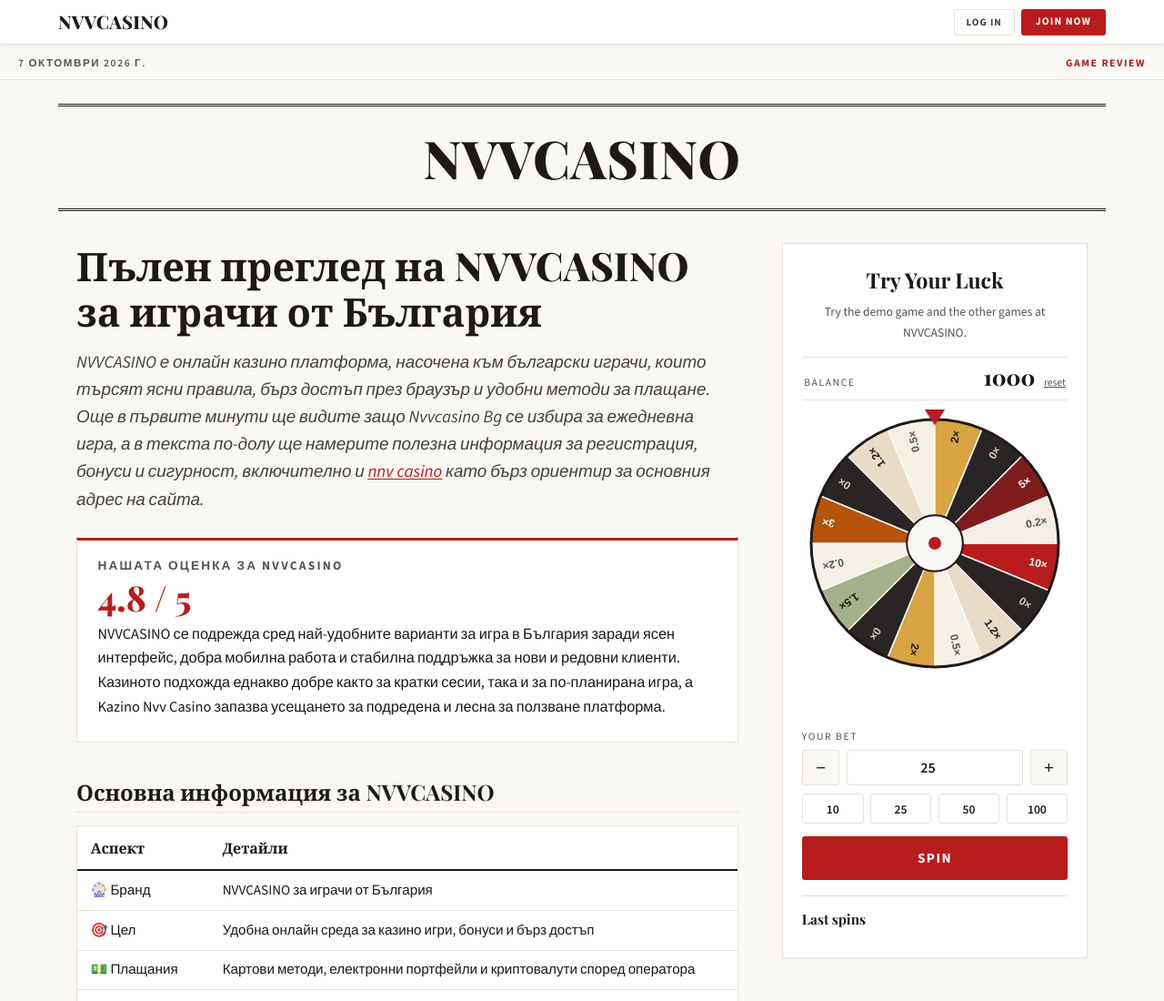
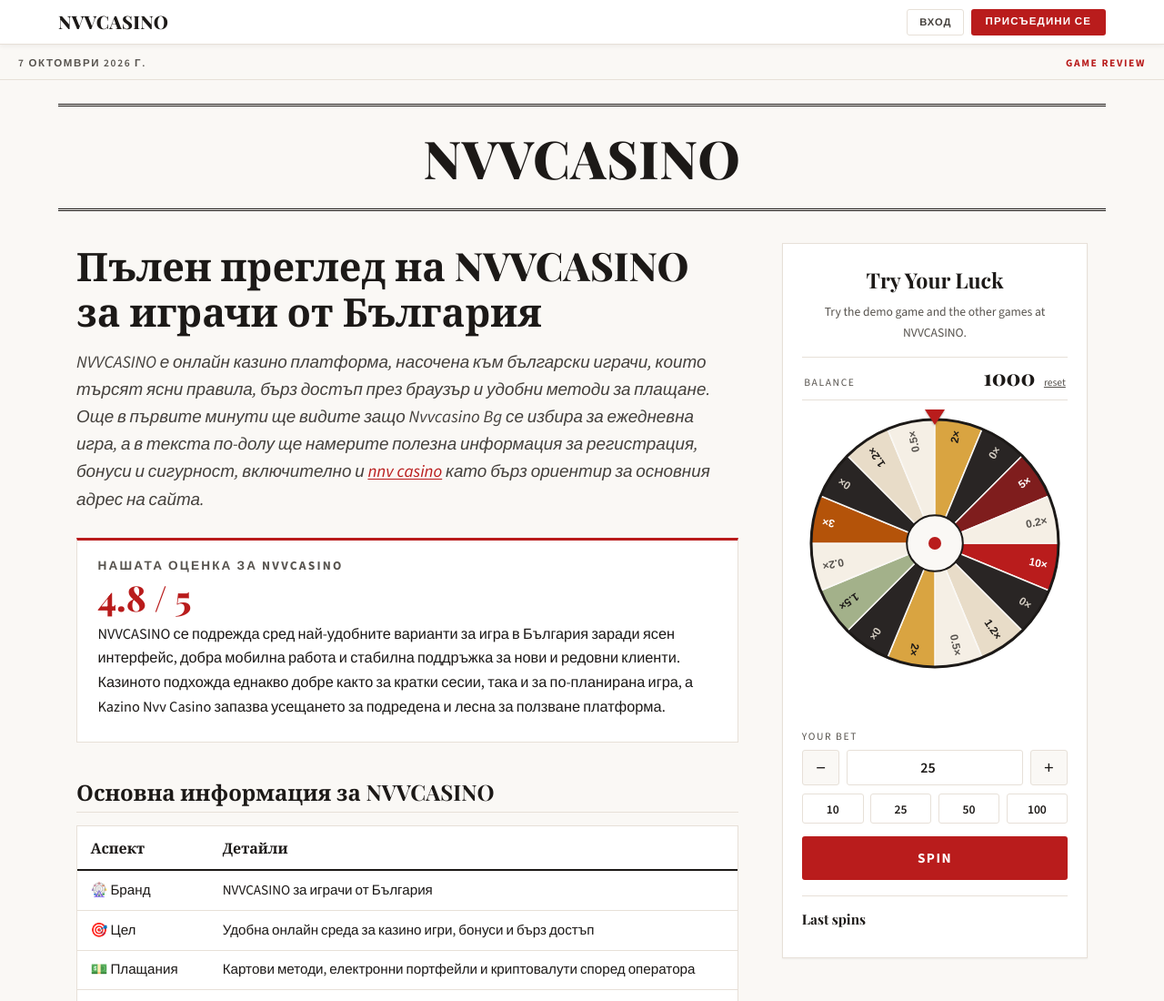
Before and after one commit to uwiwimixigez91/nnv-casino-56, a plain HTML site: page index.html in a window 1280 px wide. Shown: the top 1100 px of the page at 91% size. Drawn offline with nearby package versions, Linux system fonts and the light colour scheme; a web font is replaced by a local one.

Commit message:
Localize sticky CTA buttons (bg)

```diff
--- a/index.html
+++ b/index.html
@@ -205,8 +205,8 @@
     <div class="mag-folio-3a780ae8">
     <span class="mag-folio-name-3a780ae8">NVVCASINO</span>
     <span class="mag-folio-set-3a780ae8">
-        <a class="mag-folio-login-3a780ae8" data-cta="secondary" href="https://nvvcasino-bg.com/" target="_blank" rel="noopener">Log in</a>
-        <a class="mag-folio-cta-3a780ae8" data-cta="primary" href="https://nvvcasino-bg.com/" target="_blank" rel="noopener">Join now</a>
+        <a class="mag-folio-login-3a780ae8" data-cta="secondary" href="https://nvvcasino-bg.com/" target="_blank" rel="noopener">Вход</a>
+        <a class="mag-folio-cta-3a780ae8" data-cta="primary" href="https://nvvcasino-bg.com/" target="_blank" rel="noopener">Присъедини се</a>
     </span>
 </div>
 
```
